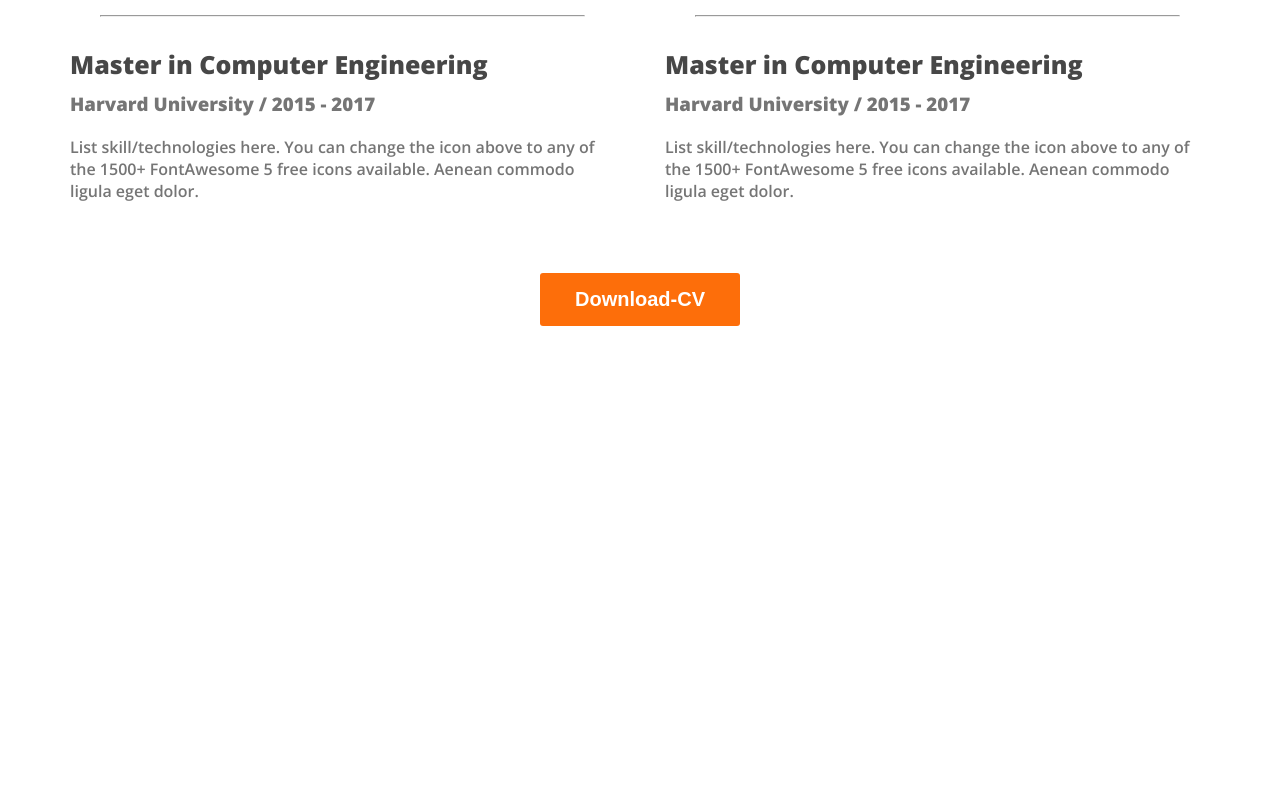
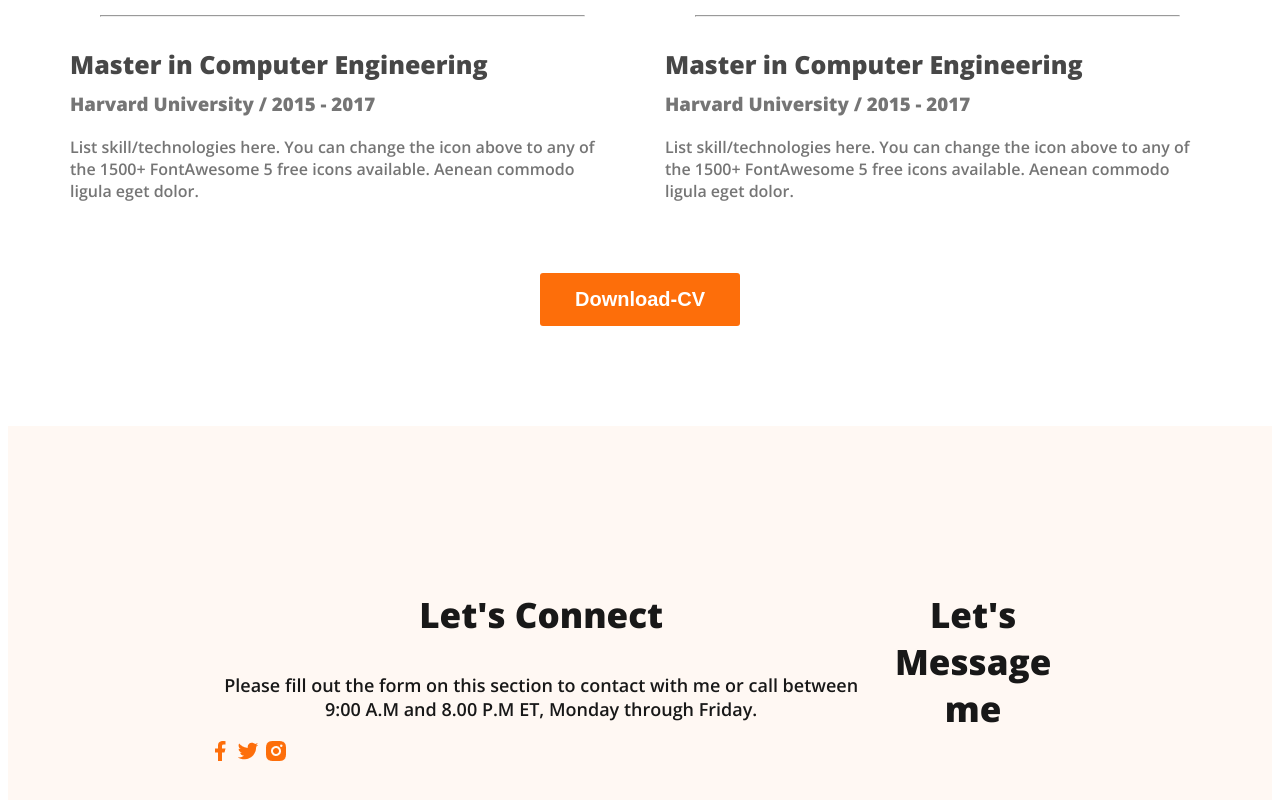
Before and after one commit to chayonashik/webdeveloper-portfolio, a plain HTML site: page index.html in a window 1280 px wide. Shown: the part 2971-3771 px from the top of the page. Before the commit the page ends 3305 px from the top, so only its background shows below. Drawn offline with nearby package versions, Linux system fonts and the light colour scheme.

Commit message:
basic footer added

```diff
--- a/index.html
+++ b/index.html
@@ -166,7 +166,19 @@
         </section>
     </main>
     <footer>
-
+        <div class="footer-coulmn">
+            <h3 class="section-title">Let's Connect</h3>
+            <p class="section-description">Please fill out the form on this section to contact with me or call between
+                9:00 A.M and 8.00 P.M ET, Monday through Friday.</p>
+            <div class="social-links">
+                <a href="https://www.facebook.com/"><img src="images/icons/facebook.png" alt=""></a>
+                <a href="https://twitter.com/"><img src="images/icons/twitter.png" alt=""></a>
+                <a href="https://www.instagram.com/"><img src="images/icons/insta.png" alt=""></a>
+            </div>
+        </div>
+        <div class="footer-coulmn">
+            <h3 class="section-title">Let's Message me</h3>
+        </div>
     </footer>
 </body>
 
--- a/styles/portfolio.css
+++ b/styles/portfolio.css
@@ -204,3 +204,12 @@
     text-align: center;
     margin-top: 50px;
 }
+
+/* footer styles */
+
+footer {
+    display: flex;
+    background: #FFF8F3;
+    padding: 130px 200px;
+    margin-top: 100px;
+}
```
